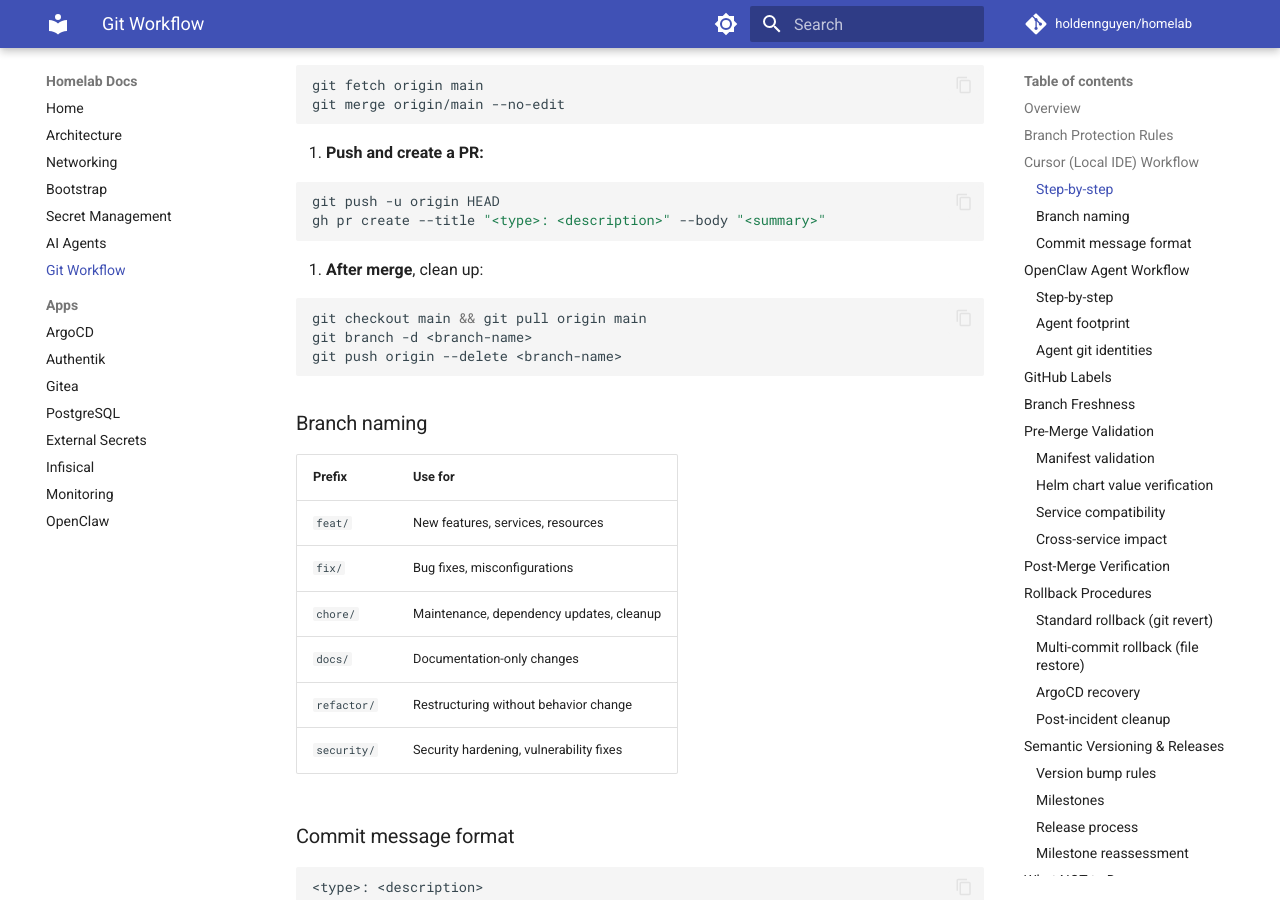
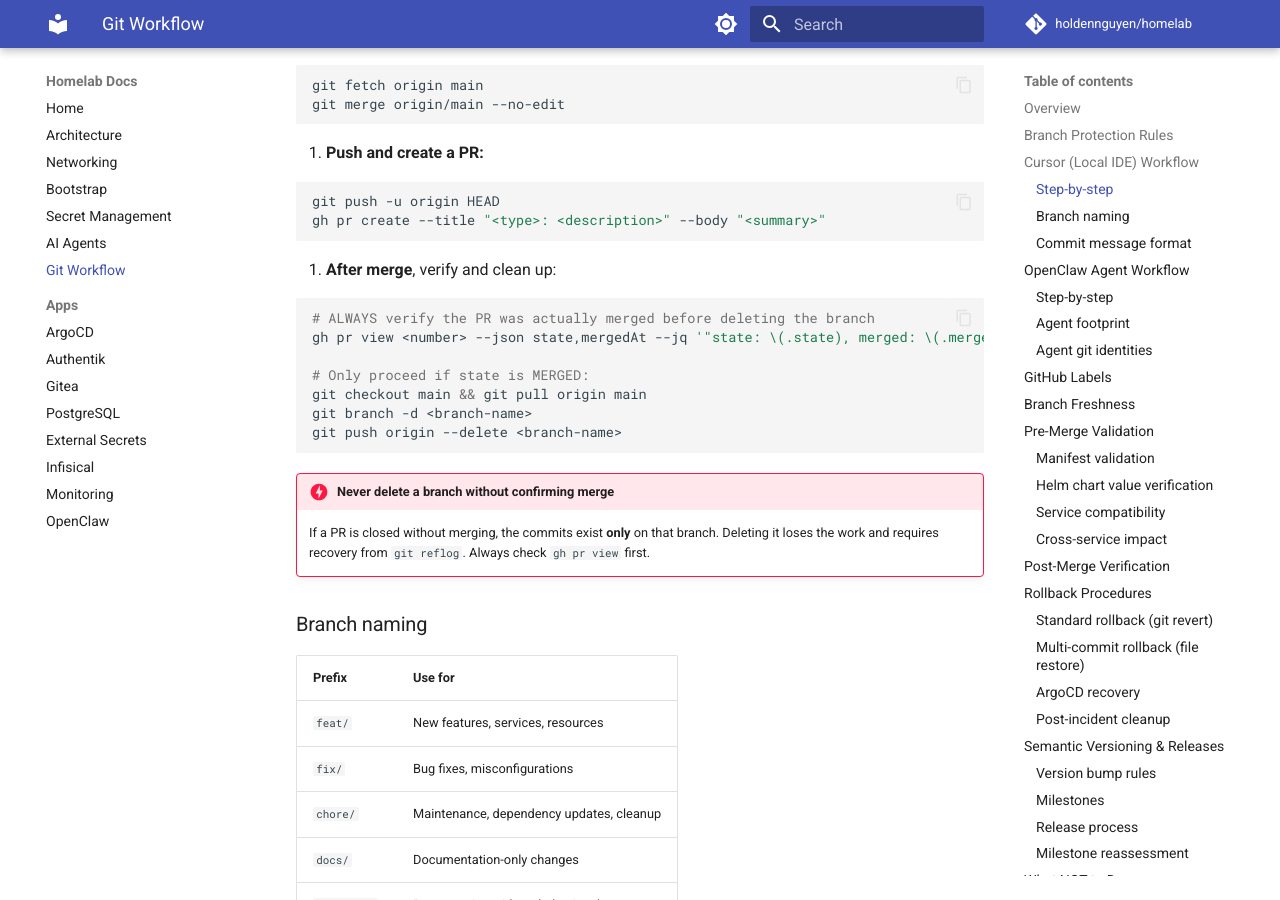
Before and after one commit to haingth77/homelab, an MkDocs documentation site: the page built from docs/git-workflow.md, in a window 1280 px wide and 900 px high, scrolled down 2316 px. Built offline with MkDocs 1.6.1 and Material for MkDocs 9.7.7, drawn with Linux system fonts in a browser that asks for light colours; comment, search, counter and statistics services are not loaded; some of the changed text lies outside the part shown.

Commit message:
fix: require merge verification before branch deletion
Adds a mandatory safeguard: always verify a PR was merged (not just
closed) before deleting its branch. Uses gh pr view to confirm
state=MERGED before cleanup.

Prevents the scenario where a PR is closed without merging and the
branch is deleted, losing commits that are only recoverable via
git reflog.

Updated in: homelab.mdc (Cursor rule), gitops skill (after-merge
section + what-not-to-do), git-workflow docs (step 6, danger
admonition, what-not-to-do, quick reference).

Co-authored-by: Cursor <cursoragent@cursor.com>

````diff
--- a/docs/git-workflow.md
+++ b/docs/git-workflow.md
@@ -72,13 +72,20 @@ git push -u origin HEAD
 gh pr create --title "<type>: <description>" --body "<summary>"
 ```
 
-6. **After merge**, clean up:
+6. **After merge**, verify and clean up:
 
 ```bash
+# ALWAYS verify the PR was actually merged before deleting the branch
+gh pr view <number> --json state,mergedAt --jq '"state: \(.state), merged: \(.mergedAt // "NOT MERGED")"'
+
+# Only proceed if state is MERGED:
 git checkout main && git pull origin main
 git branch -d <branch-name>
 git push origin --delete <branch-name>
 ```
+
+!!! danger "Never delete a branch without confirming merge"
+    If a PR is closed without merging, the commits exist **only** on that branch. Deleting it loses the work and requires recovery from `git reflog`. Always check `gh pr view` first.
 
 ### Branch naming
 
@@ -432,6 +439,7 @@ gh api repos/holdennguyen/homelab/milestones/<number> --method PATCH \
 
 - Never push directly to `main`
 - Never force-push to `main`
+- Never delete a branch without verifying the PR was merged (`gh pr view <number> --json state,mergedAt`)
 - Never commit secrets, API keys, or credentials
 - Never bundle unrelated changes in one PR
 - Never assume a Helm value key exists — always verify with `helm show values`
@@ -453,9 +461,11 @@ git add . && git commit -m "feat: my feature"
 git fetch origin main && git merge origin/main --no-edit
 git push -u origin HEAD
 gh pr create --title "feat: my feature" --body "Summary of changes"
-# After merge:
+# After merge — verify BEFORE deleting:
+gh pr view <number> --json state --jq '.state'  # must say MERGED
 git checkout main && git pull origin main
 git branch -d feat/my-feature
+git push origin --delete feat/my-feature
 ```
 
 ### OpenClaw agent
````
Also changed, not shown: skills/gitops/SKILL.md (+9 -0 lines), 1 other file.
